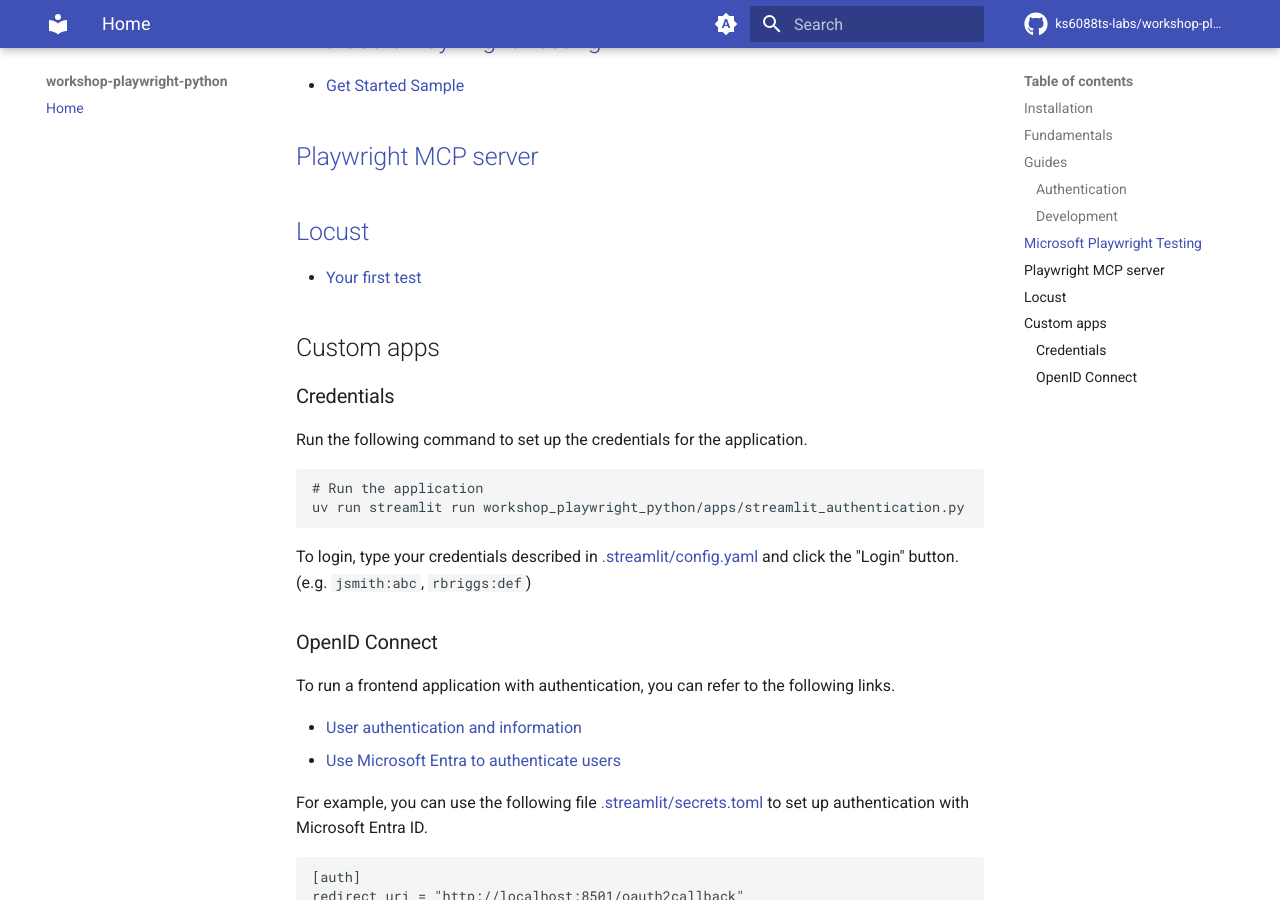
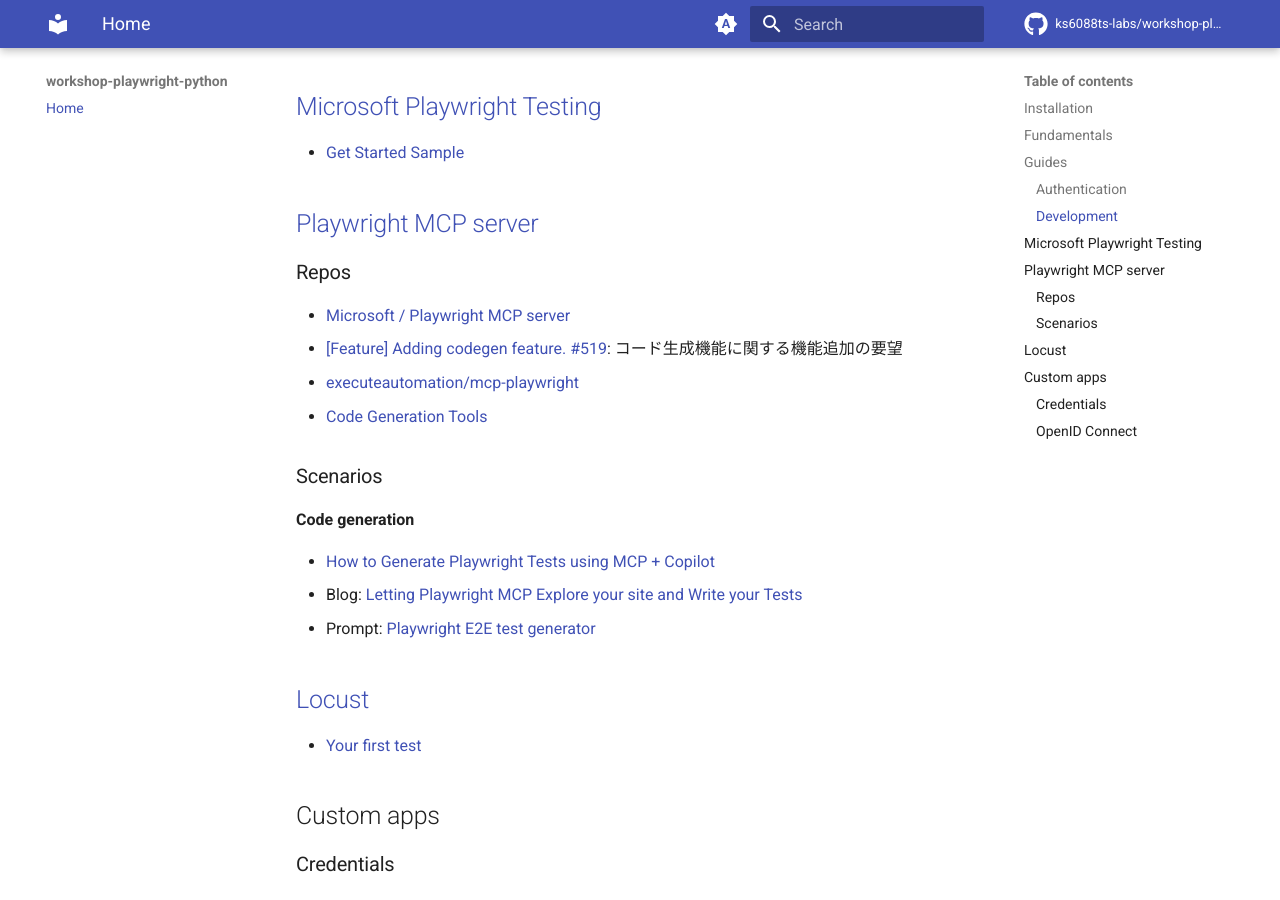
Before and after one commit to ks6088ts-labs/workshop-playwright-python, an MkDocs documentation site: the page built from docs/index.md, in a window 1280 px wide and 900 px high, scrolled down 1444 px. Built offline with MkDocs 1.6.1 and Material for MkDocs 9.7.7, drawn with Linux system fonts in a browser that asks for light colours; comment, search, counter and statistics services are not loaded; some of the changed text lies outside the part shown.

Commit message:
update docs

````diff
--- a/docs/index.md
+++ b/docs/index.md
@@ -29,6 +29,8 @@
 # Generate code
 make codegen
 ```
+
+[Playwright Trace Viewer](https://trace.playwright.dev/) provides a way to visualize the execution of Playwright tests, which can be helpful for debugging and understanding test flows.
 
 ## Guides
 
@@ -69,6 +71,21 @@
 - [Get Started Sample](https://github.com/microsoft/playwright-testing-service/tree/main/samples/get-started)
 
 ## [Playwright MCP server](https://github.com/microsoft/playwright-mcp)
+
+### Repos
+
+- [Microsoft / Playwright MCP server](https://github.com/microsoft/playwright-mcp)
+  - [[Feature] Adding codegen feature. #519](https://github.com/microsoft/playwright-mcp/issues/519): コード生成機能に関する機能追加の要望
+- [executeautomation/mcp-playwright](https://github.com/executeautomation/mcp-playwright)
+  - [Code Generation Tools](https://executeautomation.github.io/mcp-playwright/docs/playwright-web/Supported-Tools#start_codegen_session)
+
+### Scenarios
+
+**Code generation**
+
+- [How to Generate Playwright Tests using MCP + Copilot](https://www.youtube.com/watch?v=AaCj939XIQ4)
+  - Blog: [Letting Playwright MCP Explore your site and Write your Tests](https://dev.to/debs_obrien/letting-playwright-mcp-explore-your-site-and-write-your-tests-mf1)
+  - Prompt: [Playwright E2E test generator](https://github.com/ks6088ts/prompts/blob/main/.github/prompts/write_e2e_test.prompt.md)
 
 ## [Locust](https://github.com/locustio/locust)
 
````
